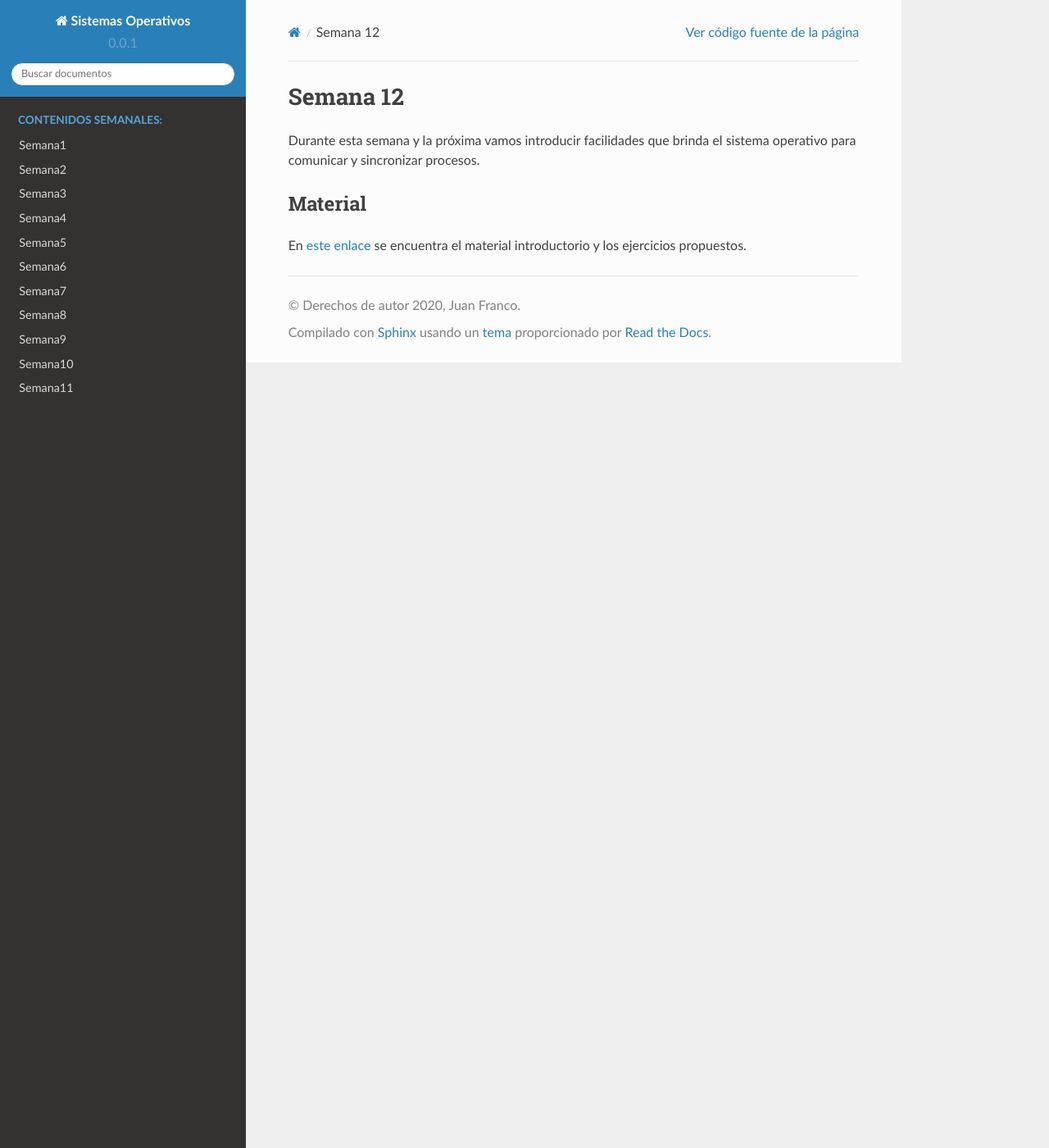
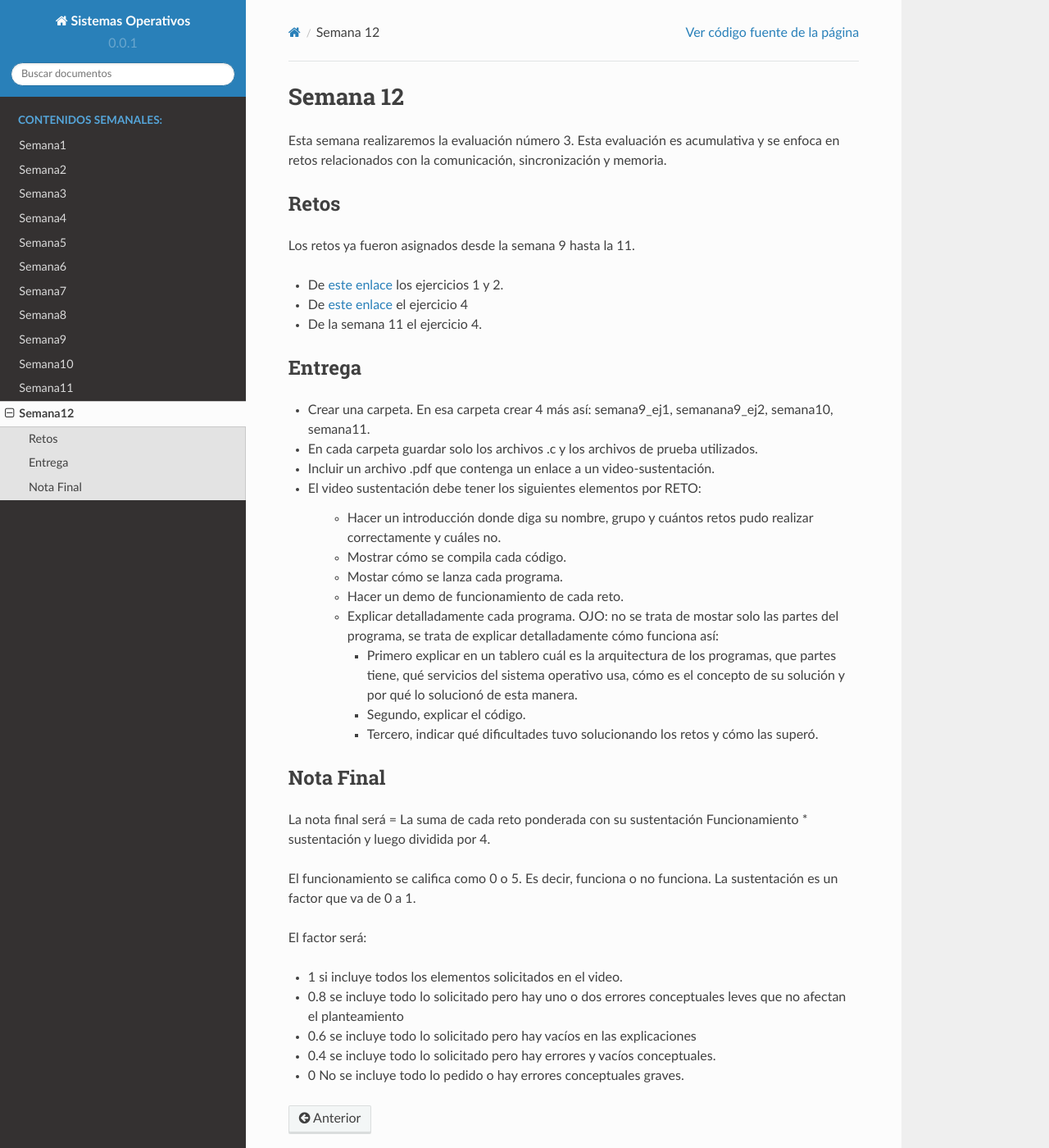
Before and after one commit to juanferfranco/sistemasoperativos, a Sphinx documentation site: the page built from docs/_semana12/semana12.rst, in a window 1280 px wide and 1400 px high. Shown: the whole window at 82% size. Built offline with Sphinx 7.4.7 and the Read the Docs theme 2.0.0, drawn with Linux system fonts in a browser that asks for light colours.

Commit message:
add week 12

```diff
--- a/docs/_semana12/semana12.rst
+++ b/docs/_semana12/semana12.rst
@@ -1,9 +1,50 @@
 Semana 12
 ===========
-Durante esta semana y la próxima vamos introducir facilidades que brinda el sistema
-operativo para comunicar y sincronizar procesos.
+Esta semana realizaremos la evaluación número 3. Esta evaluación es acumulativa y se
+enfoca en retos relacionados con la comunicación, sincronización y memoria.
 
-Material
----------
-En `este enlace <https://drive.google.com/open?id=1Xwed5QjfMS0zGVsQG8tVgL7aXQ8jxwZZUKN4tDurTDQ>`__
-se encuentra el material introductorio y los ejercicios propuestos.
+Retos
+------
+Los retos ya fueron asignados desde la semana 9 hasta la 11.
+
+* De `este enlace <https://drive.google.com/open?id=1Xwed5QjfMS0zGVsQG8tVgL7aXQ8jxwZZUKN4tDurTDQ>`__
+  los ejercicios 1 y 2.
+* De `este enlace <https://docs.google.com/presentation/d/1EfixM_Svf4z5tO_WYw1K7T2CH7ofUykifvB7b2LTqQk/edit?usp=sharing>`__
+  el ejercicio 4
+* De la semana 11 el ejercicio 4.
+
+Entrega
+--------
+* Crear una carpeta. En esa carpeta crear 4 más así: semana9_ej1, semanana9_ej2, semana10, semana11.
+* En cada carpeta guardar solo los archivos .c y los archivos de prueba utilizados.
+* Incluir un archivo .pdf que contenga un enlace a un video-sustentación.
+* El video sustentación debe tener los siguientes elementos por RETO:
+
+    * Hacer un introducción donde diga su nombre, grupo y cuántos retos pudo realizar correctamente y cuáles no.
+    * Mostrar cómo se compila cada código.
+    * Mostar cómo se lanza cada programa.
+    * Hacer un demo de funcionamiento de cada reto.
+    * Explicar detalladamente cada programa. OJO: no se trata de mostar solo las partes del programa,
+      se trata de explicar detalladamente cómo funciona así:
+
+      * Primero explicar en un tablero cuál es la arquitectura de los programas, que partes tiene,
+        qué servicios del sistema operativo usa, cómo es el concepto de su solución y por qué lo solucionó
+        de esta manera.
+      * Segundo, explicar el código.
+      * Tercero, indicar qué dificultades tuvo solucionando los retos y cómo las superó.
+
+Nota Final
+------------
+La nota final será = La suma de cada reto ponderada con su sustentación Funcionamiento * sustentación y
+luego dividida por 4.
+
+El funcionamiento se califica como 0 o 5. Es decir, funciona o no funciona. La sustentación es un factor que
+va de 0 a 1.
+
+El factor será:
+
+* 1 si incluye todos los elementos solicitados en el video.
+* 0.8 se incluye todo lo solicitado pero hay uno o dos errores conceptuales leves que no afectan el planteamiento
+* 0.6 se incluye todo lo solicitado pero hay vacíos en las explicaciones
+* 0.4 se incluye todo lo solicitado pero hay errores y vacíos conceptuales.
+* 0 No se incluye todo lo pedido o hay errores conceptuales graves.
--- a/docs/index.rst
+++ b/docs/index.rst
@@ -112,3 +112,4 @@ Datos de contacto
    Semana9 <_semana9/semana9>
    Semana10 <_semana10/semana10>
    Semana11 <_semana11/semana11>
+   Semana12 <_semana12/semana12>
```
